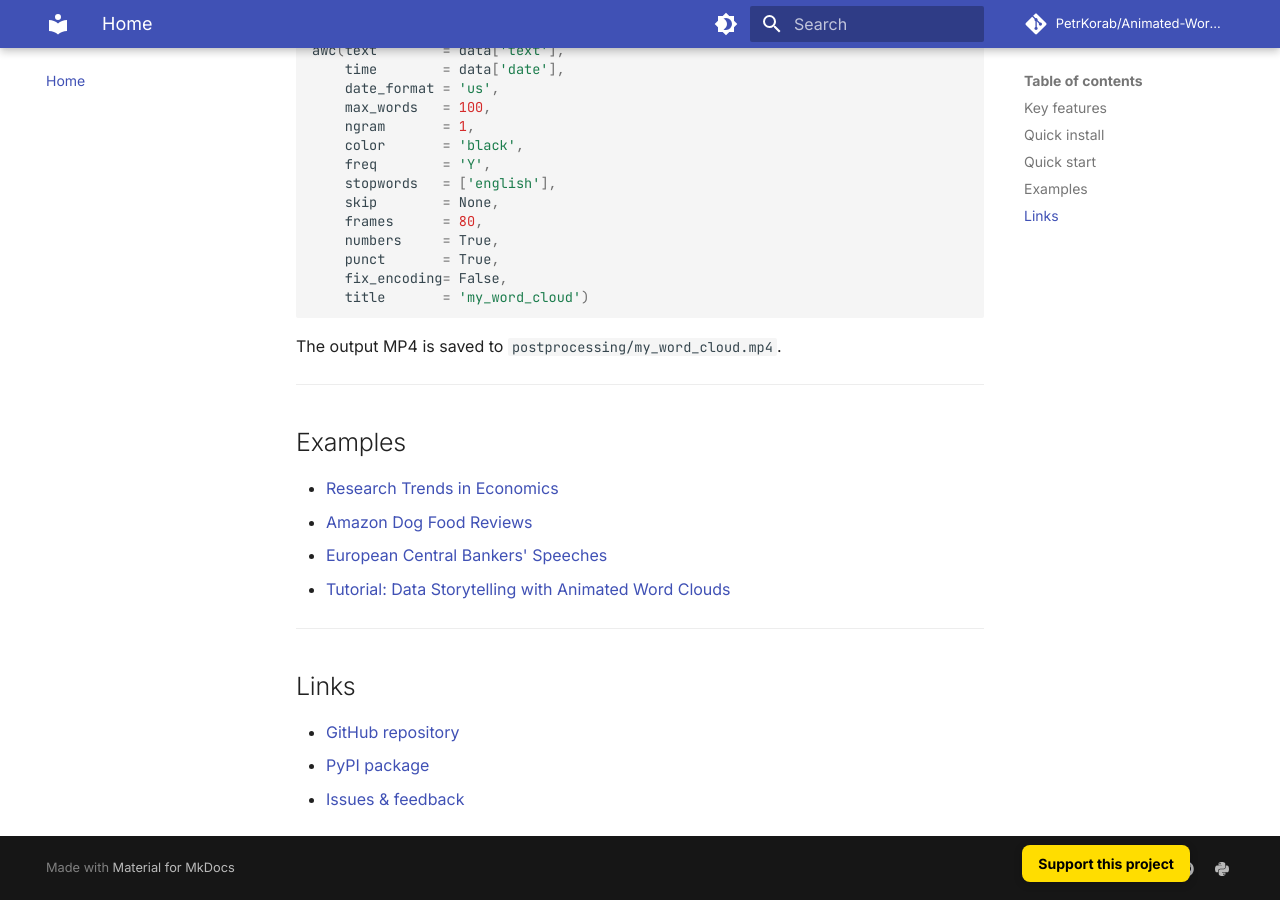
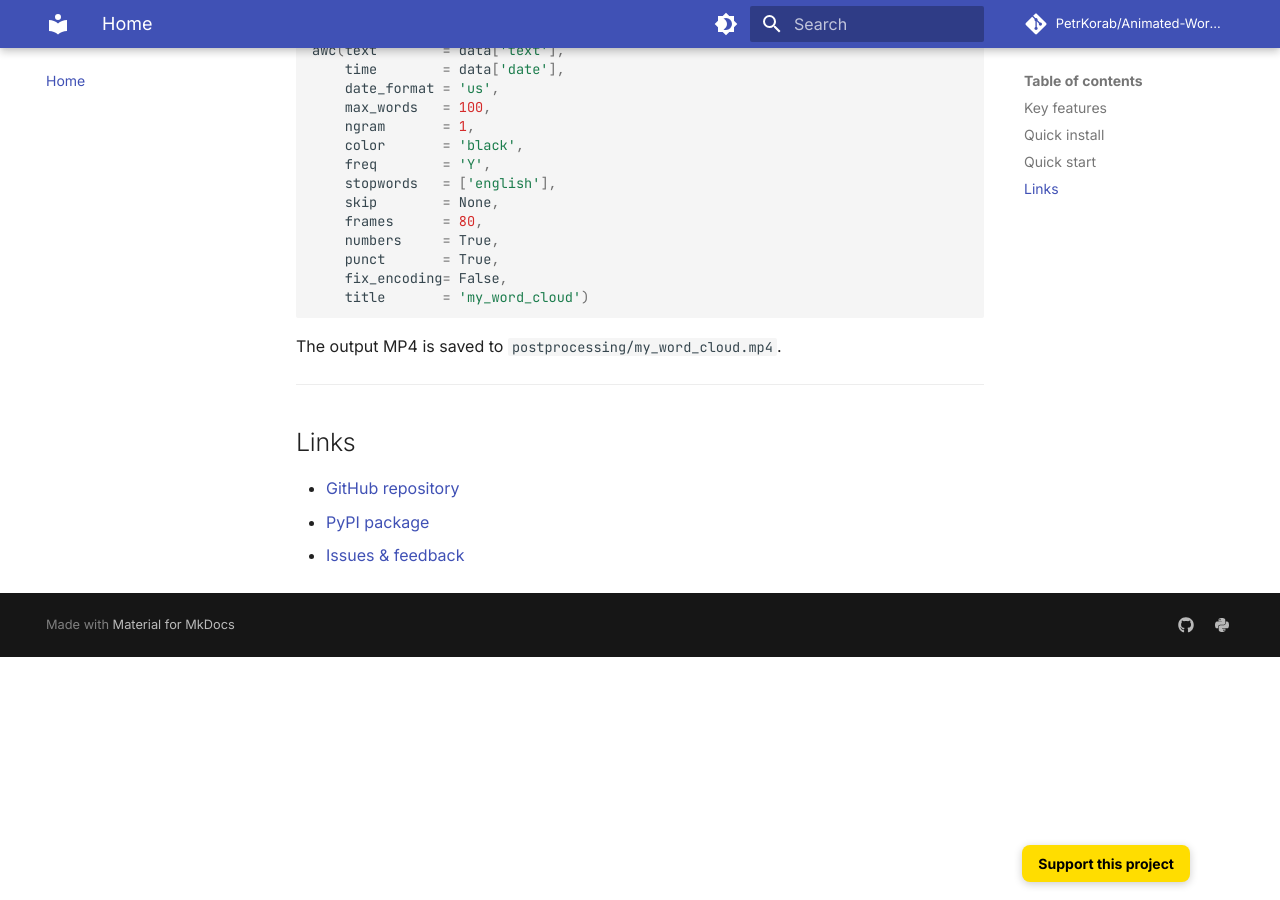
Before and after one commit to PetrKorab/Animated-Word-Cloud, an MkDocs documentation site: the page built from docs/index.md, in a window 1280 px wide and 900 px high, scrolled down 1471 px. Built offline with MkDocs 1.6.1 and Material for MkDocs 9.7.7, drawn with Linux system fonts in a browser that asks for light colours; comment, search, counter and statistics services are not loaded.

Commit message:
Remove Examples section from GitHub Pages home
Co-authored-by: Cursor <cursoragent@cursor.com>

```diff
--- a/docs/index.md
+++ b/docs/index.md
@@ -66,15 +66,6 @@ The output MP4 is saved to `postprocessing/my_word_cloud.mp4`.
 
 ---
 
-## Examples
-
-- [Research Trends in Economics](https://www.youtube.com/watch?v=-2gH7Xfn0AI&t=51s)
-- [Amazon Dog Food Reviews](https://www.youtube.com/watch?v=gaqLaRwEAR8)
-- [European Central Bankers' Speeches](https://www.youtube.com/watch?v=oOgEpGtsJaI)
-- [Tutorial: Data Storytelling with Animated Word Clouds](https://medium.com/towards-data-science/data-storytelling-with-animated-word-clouds-1889fdeb97b8)
-
----
-
 ## Links
 
 - [GitHub repository](https://github.com/PetrKorab/Animated-Word-Cloud)
```
